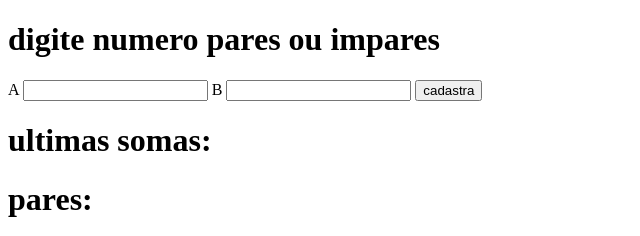
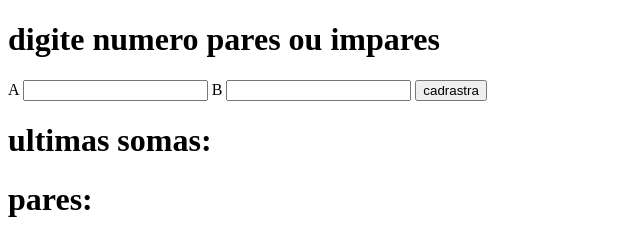
Before and after one commit to EduardaAraujow/prova-final2, a plain HTML site: page index.html in a window 1280 px wide. Shown: the top 236 px of the page, 0-640 px from the left. Drawn offline with Linux system fonts and the light colour scheme.

Commit message:
Update index.html

```diff
--- a/index.html
+++ b/index.html
@@ -16,7 +16,7 @@
             <span>B</span>
             <input id="numero2" type="text" name="numero2">
         </label>
-        <button>cadastra</button>
+        <button>cadrastra</button>
     </form>
     <div class="soma">
         <h1>ultimas somas:</h1>
```
